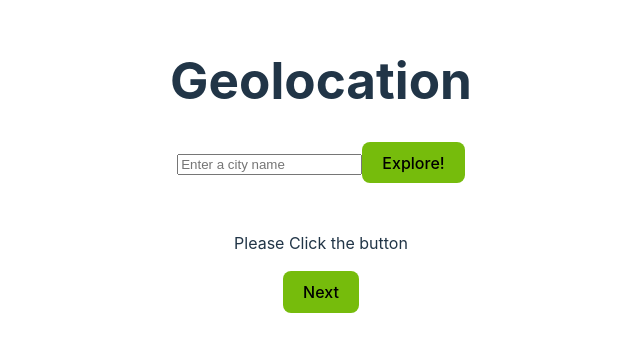
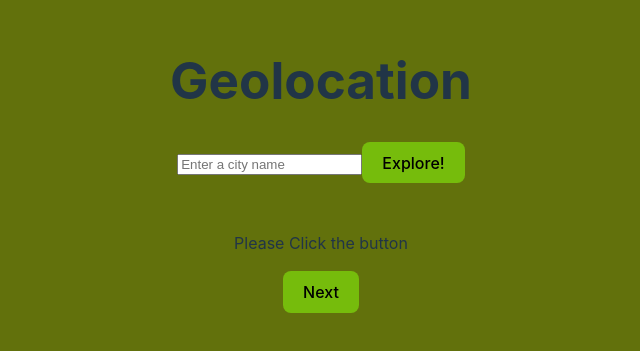
Before and after one commit to Cheeseman757/cityexplorer, a React (Vite) app: page / in a window 1280 px wide. Shown: the part 219-570 px from the top of the page, without its empty margins (319-959 px from the left). Built offline with nearby package versions, Linux system fonts and the light colour scheme.

Commit message:
Update index.css

```diff
--- a/src/index.css
+++ b/src/index.css
@@ -57,7 +57,7 @@ button:focus-visible {
 @media (prefers-color-scheme: light) {
   :root {
     color: #213547;
-    background-color: #ffffff;
+    background-color: #62710c;
   }
   a:hover {
     color: #747bff;
```
